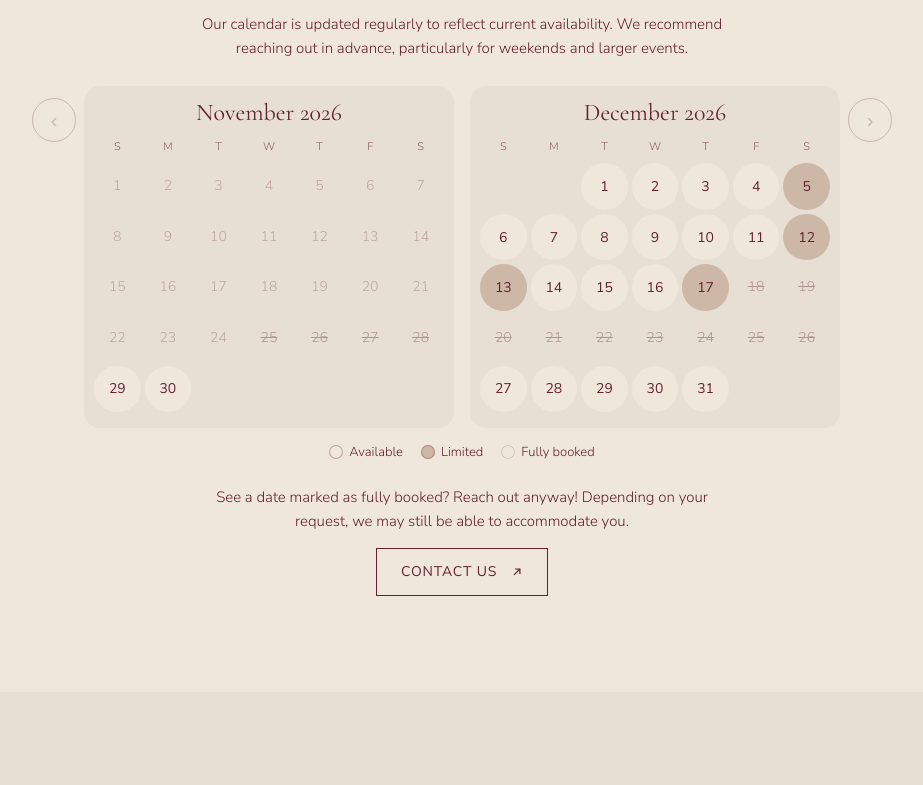
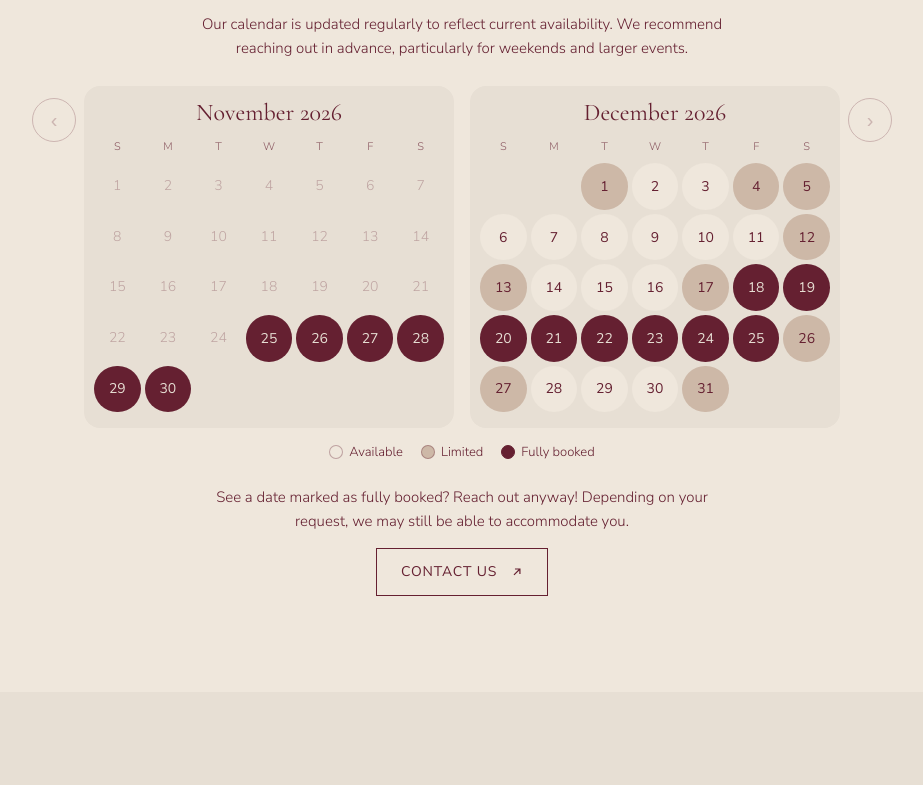
Before and after one commit to rsweetstudio/rsweetstudio, a plain HTML site: page index.html in a window 1280 px wide. Shown: the part 6382-7167 px from the top of the page, without its empty margins (178-1101 px from the left). Drawn offline with nearby package versions, Linux system fonts and the light colour scheme; a web font is replaced by a local one.

Commit message:
Add files via upload

```diff
--- a/index.html
+++ b/index.html
@@ -237,12 +237,12 @@ video{pointer-events:none}
 .day.past{opacity:.3}
 .day.available{background:var(--cream);cursor:pointer}
 .day.limited{background:#cdb8a7;cursor:pointer}
-.day.booked,.day.closed{opacity:.4;text-decoration:line-through}
-.day.selected{background:var(--wine);color:var(--cream)}
+.day.booked,.day.closed{background:var(--wine);color:var(--sand);cursor:pointer}
+.day.selected{box-shadow:0 0 0 2px var(--sand),0 0 0 4px var(--wine);font-weight:600}
 .legend{display:flex;flex-wrap:wrap;justify-content:center;gap:8px 18px;margin-top:14px;font-size:13px}
 .legend span{display:inline-flex;align-items:center;gap:6px}
 .dot{width:14px;height:14px;border-radius:50%;display:inline-block;border:1px solid var(--line)}
-.dot.av{background:var(--cream)}.dot.li{background:#cdb8a7}.dot.bk{background:transparent;opacity:.5}
+.dot.av{background:var(--cream)}.dot.li{background:#cdb8a7}.dot.bk{background:var(--wine);border-color:var(--wine)}
 .picked{margin-top:16px;display:flex;flex-wrap:wrap;gap:12px;align-items:center;justify-content:space-between;background:var(--sand);border-radius:14px;padding:14px 16px}
 .picked[hidden]{display:none}
 .picked p{margin:0;font-size:15px}
@@ -644,8 +644,8 @@ video{pointer-events:none}
  document.querySelectorAll('#faqList a[href^="#"]').forEach(a=>a.addEventListener('click',()=>a.closest('details').open=false));
  // ===== AVAILABILITY: edit these dates (format "YYYY-MM-DD") =====
  const CAL={
-  bookedDates:["2026-11-16","2026-11-17","2026-11-18","2026-11-19","2026-11-20","2026-11-21","2026-11-22","2026-11-28","2026-12-18","2026-12-19","2026-12-20","2026-12-21","2026-12-22","2026-12-23","2026-12-24","2026-12-25","2026-12-26"],
-  limitedDates:["2026-11-27","2026-12-05","2026-12-12","2026-12-13","2026-12-17","2026-12-19"], // dates that still have a spot or two
+  bookedDates:["2026-11-16","2026-11-17","2026-11-18","2026-11-19","2026-11-20","2026-11-21","2026-11-22","2026-11-23","2026-11-24","2026-11-25","2026-11-26","2026-11-27","2026-11-28","2026-11-29","2026-11-30","2026-12-18","2026-12-19","2026-12-20","2026-12-21","2026-12-22","2026-12-23","2026-12-24","2026-12-25"],
+  limitedDates:["2026-12-01","2026-12-04","2026-12-05","2026-12-12","2026-12-13","2026-12-17","2026-12-26","2026-12-27","2026-12-31"], // dates that still have a spot or two
   closedWeekdays:[],   // 0=Sun ... 6=Sat
   minNoticeDays:3,     // dates sooner than this show as booked
   monthsAhead:2        // how many months customers can browse
@@ -667,8 +667,8 @@ video{pointer-events:none}
    for(let i=0;i<shown();i++){
     const y=today.getFullYear(),m=today.getMonth()+offset+i,first=new Date(y,m,1),dim=new Date(y,m+1,0).getDate();
     let cells=['S','M','T','W','T','F','S'].map(d=>`<div class="dow">${d}</div>`).join('')+'<div></div>'.repeat(first.getDay());
-    for(let d=1;d<=dim;d++){const dt=new Date(y,m,d),st=status(dt),k=keyOf(dt),ok=st==='available'||st==='limited';
-     cells+=ok?`<button type="button" class="day ${st}${k===sel?' selected':''}" data-k="${k}" data-st="${st}" aria-label="${MONTHS[first.getMonth()]} ${d}, ${st}">${d}</button>`:`<div class="day ${st}" aria-label="${d}, ${st==='past'?'past':'unavailable'}">${d}</div>`}
+    for(let d=1;d<=dim;d++){const dt=new Date(y,m,d),st=status(dt),k=keyOf(dt),ok=st!=='past';
+     cells+=ok?`<button type="button" class="day ${st}${k===sel?' selected':''}" data-k="${k}" data-st="${st}" aria-label="${MONTHS[first.getMonth()]} ${d}, ${st==='booked'?'fully booked':st}">${d}</button>`:`<div class="day ${st}" aria-label="${d}, ${st==='past'?'past':'unavailable'}">${d}</div>`}
     out+=`<div class="month"><h3>${MONTHS[first.getMonth()]} ${first.getFullYear()}</h3><div class="days">${cells}</div></div>`}
    $('#calMonths').innerHTML=out;$('#calPrev').disabled=offset<=0;$('#calNext').disabled=offset>=max};
   $('#calPrev').addEventListener('click',()=>{offset--;render()});
@@ -677,7 +677,9 @@ video{pointer-events:none}
   $('#calMonths').addEventListener('click',e=>{const b=e.target.closest('button.day');if(!b)return;sel=b.dataset.k;
    const [y,m,d]=sel.split('-').map(Number);
    $('#pickedText').textContent=new Date(y,m-1,d).toLocaleDateString('en-CA',{weekday:'long',month:'long',day:'numeric',year:'numeric'});
-   $('#pickedNote').textContent=b.dataset.st==='limited'?'Only a few spots left — book soon!':'This date is available';
+   const full=b.dataset.st==='booked'||b.dataset.st==='closed';
+   $('#pickedNote').textContent=full?'This date is fully booked — reach out anyway! Depending on your request, we may still be able to accommodate you.':b.dataset.st==='limited'?'Only a few spots left — book soon!':'This date is available';
+   $('#pickBtn').textContent=full?'Ask about this date':'Request this date';
    $('#picked').hidden=false;render()});
   $('#pickBtn').addEventListener('click',()=>{if(sel)$('#inqDate').value=sel});
   render();
@@ -686,8 +688,8 @@ video{pointer-events:none}
 
  // ===== TASTING BOXES: edit for each monthly release =====
  const TASTING={
-  releaseDate:"",      // pickup date, e.g. "2026-12-13" — leave "" if not announced yet
-  boxesLeft:null,      // e.g. 12 — set to 0 when sold out, or null to hide the count
+  releaseDate:"2027-01-03", // pickup date, e.g. "2026-12-13" — leave "" if not announced yet
+  boxesLeft:10,        // e.g. 12 — set to 0 when sold out, or null to hide the count
   maxPerRequest:4      // most boxes one person can request
  };
  // ========================================================
```
